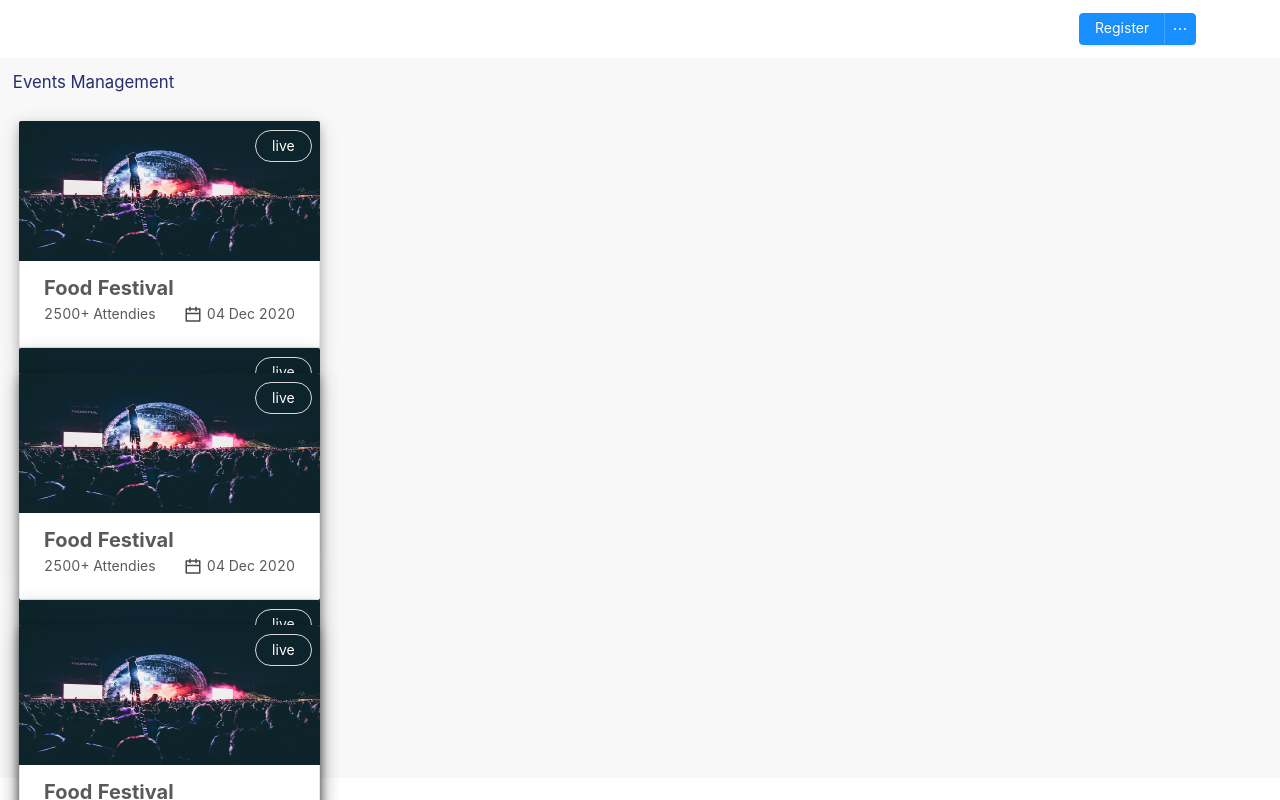
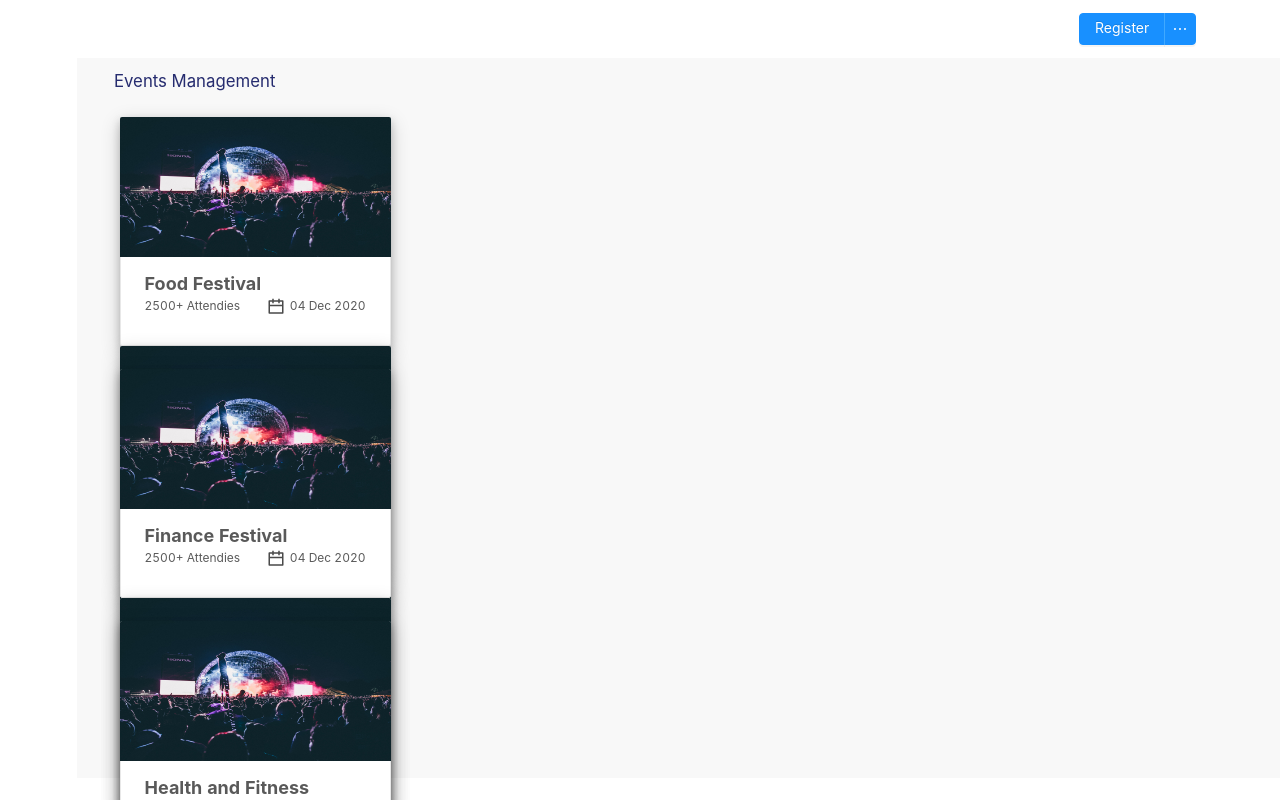
Before and after one commit to bhaarneval/eon-web, a React app: page /dashboard in a window 1280 px wide. Shown: the top 800 px of the page. Built offline with nearby package versions, Linux system fonts and the light colour scheme.

Commit message:
style change

```diff
--- a/src/components/eventCards/Eventcards.js
+++ b/src/components/eventCards/Eventcards.js
@@ -1,6 +1,6 @@
 import React from 'react'
 import PropTypes from 'prop-types'
-import {Card, Button} from 'antd';
+import {Card} from 'antd';
 import calendarImg from '../../assets/calendar.svg';
 import './eventCards.css';
 import moment from 'moment';
@@ -8,7 +8,7 @@ import moment from 'moment';
 
 export default function EventCards(props) {
     const {event} = props;
-    const {name, status, attendies, date, eventImage} = event;
+    const {name, attendies, date, eventImage} = event;
   return (
     <Card
       bordered={true}
@@ -21,17 +21,14 @@ export default function EventCards(props) {
             className="cards-cover-style"
             align="center"
           />
-          <Button shape="round" className="status-button">
-            {status}
-          </Button>
         </div>
       }
     >
       <div className="card-desc-grid">
         <div className="event-name">{name}</div>
         <div className="card-desc-flex">
-          <div>{attendies} Attendies</div>
-          <div><img src={calendarImg} className="calendar-gap"/>{moment(date).format("DD MMM YYYY")}</div>
+          <div style={{fontSize: '12px'}}>{attendies} Attendies</div>
+          <div style={{fontSize: '12px'}}><img src={calendarImg} className="calendar-gap"/>{moment(date).format("DD MMM YYYY")}</div>
         </div>
       </div>
     </Card>
--- a/src/components/eventCards/eventCards.css
+++ b/src/components/eventCards/eventCards.css
@@ -13,13 +13,6 @@
 .image-status-container {
     display: flex;
 }
-.status-button {
-    cursor: none;
-    margin-left: -65px;
-    margin-top: 3%;
-    background-color: transparent;
-    color: white;
-}
 .card-desc-grid{
     display: grid;
     grid-template-rows: 1fr 1fr;
@@ -27,7 +20,7 @@
 }
 .event-name{
     font-weight: bold;
-    font-size: 20px;
+    font-size: 18px;
 }
 .card-desc-flex{
     display: flex;
--- a/src/components/layout/layout.css
+++ b/src/components/layout/layout.css
@@ -18,4 +18,6 @@
 .contentBody{
   background-color: #8080800f;
   height: 90vh;
+  margin-left: 6%;
+  padding: 0% 2%;
 }
--- a/src/components/login/login.js
+++ b/src/components/login/login.js
@@ -51,8 +51,8 @@ class Login extends Component {
 
   onFinish = values => {
     console.log(values)
-    localStorage.setItem('loggedin', true)
-    this.props.history.push(`/dashbord`)
+    localStorage.setItem('loggedIn', true)
+    this.props.history.push(`/dashboard`)
   };
 
   onFinishFailed = errorInfo => {
--- a/src/components/registration/organiserRegistration/forms.js
+++ b/src/components/registration/organiserRegistration/forms.js
@@ -78,7 +78,6 @@ export function BasicDetails(props) {
          placeholder = "Contact No." className = 'input-style'/>
       </Form.Item>
       <Form.Item
-        label = 'Address'
         name="address"
         rules={[
           {
--- a/src/constants/constants.js
+++ b/src/constants/constants.js
@@ -45,78 +45,67 @@ export const veryDarkBlue = '#262C6F';
 export const dummyList = [
     {
         name: "Food Festival",
-        status: "live",
         attendies: "2500+",
         date: "12-04-2020",
         eventImage: dummyImg
     },
     {
-        name: "Food Festival",
-        status: "live",
+        name: "Technex",
         attendies: "2500+",
         date: "12-04-2020",
         eventImage: dummyImg
     },
     {
-        name: "Food Festival",
-        status: "live",
+        name: "AON Fest",
         attendies: "2500+",
         date: "12-04-2020",
         eventImage: dummyImg
     },
     {
-        name: "Food Festival",
-        status: "live",
+        name: "Cultural Festival",
         attendies: "2500+",
         date: "12-04-2020",
         eventImage: dummyImg
     },
     {
-        name: "Food Festival",
-        status: "live",
+        name: "Finance Festival",
         attendies: "2500+",
         date: "12-04-2020",
         eventImage: dummyImg
     },
     {
-        name: "Food Festival",
-        status: "live",
+        name: "Robotics",
+        attendies: "250+",
+        date: "12-04-2020",
+        eventImage: dummyImg
+    },
+    {
+        name: "Flee Festival",
+        attendies: "400+",
+        date: "12-04-2020",
+        eventImage: dummyImg
+    },
+    {
+        name: "Book Festival",
+        attendies: "2000+",
+        date: "12-04-2020",
+        eventImage: dummyImg
+    },
+    {
+        name: "Health and Fitness",
         attendies: "2500+",
         date: "12-04-2020",
         eventImage: dummyImg
     },
     {
-        name: "Food Festival",
-        status: "live",
+        name: "Coding",
         attendies: "2500+",
         date: "12-04-2020",
         eventImage: dummyImg
     },
     {
-        name: "Food Festival",
-        status: "live",
-        attendies: "2500+",
-        date: "12-04-2020",
-        eventImage: dummyImg
-    },
-    {
-        name: "Food Festival",
-        status: "live",
-        attendies: "2500+",
-        date: "12-04-2020",
-        eventImage: dummyImg
-    },
-    {
-        name: "Food Festival",
-        status: "live",
-        attendies: "2500+",
-        date: "12-04-2020",
-        eventImage: dummyImg
-    },
-    {
-        name: "Food Festival",
-        status: "live",
-        attendies: "2500+",
+        name: "Marathon",
+        attendies: "200+",
         date: "12-04-2020",
         eventImage: dummyImg
     }
```
